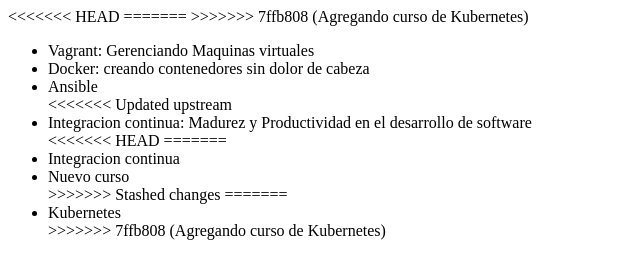
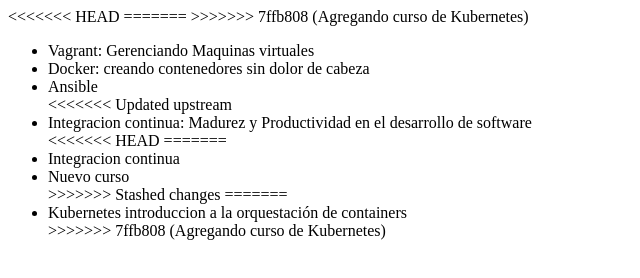
Before and after one commit to lukitas95/alura-git, a plain HTML site: page index.html in a window 1280 px wide. Shown: the whole page, without its empty margins (0-640 px from the left). Drawn offline with Linux system fonts and the light colour scheme.

Commit message:
Modificando el nombre del curso de kubernetes

```diff
--- a/index.html
+++ b/index.html
@@ -21,7 +21,7 @@
          <li>Nuevo curso</li>
 >>>>>>> Stashed changes
 =======
-         <li>Kubernetes</li>
+         <li>Kubernetes introduccion a la orquestación de containers</li>
 >>>>>>> 7ffb808 (Agregando curso de Kubernetes)
      </ul>
 </body>
```
